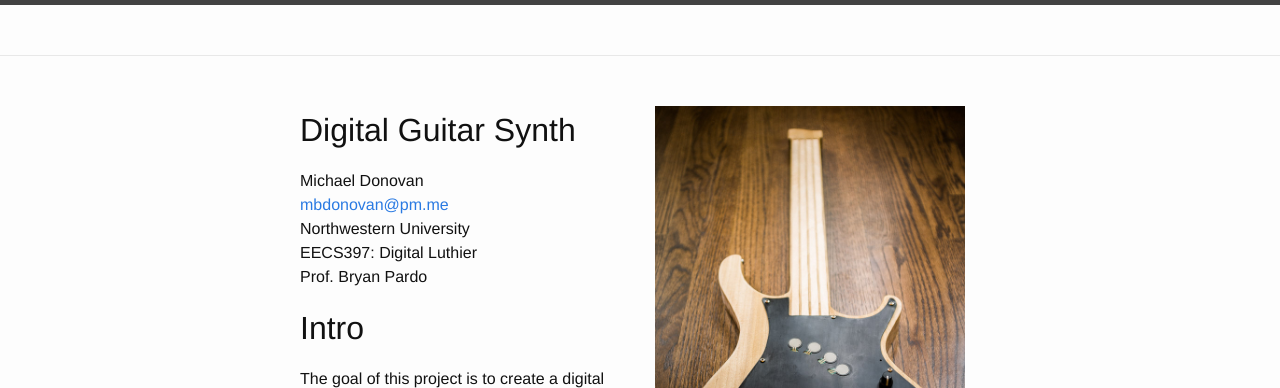
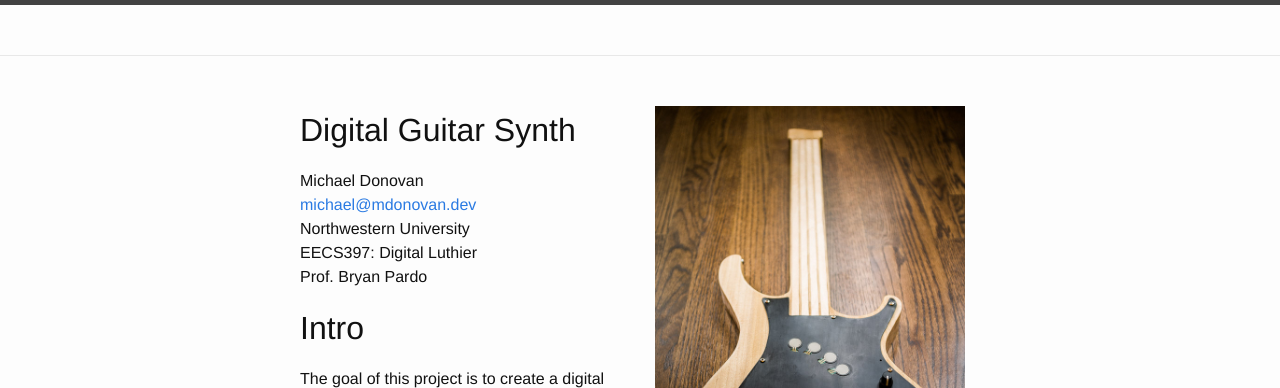
Before and after one commit to michaeldonovan/SynthGuitar, a Jekyll site: the page built from docs/index.html, in a window 1280 px wide and 900 px high. Shown: the top 388 px of the window. Built offline with Jekyll 4.4.1, drawn with Linux system fonts in a browser that asks for light colours; comment, search, counter and statistics services are not loaded; some of the changed text lies outside the part shown.

Commit message:
Update email

```diff
--- a/docs/_config.yml
+++ b/docs/_config.yml
@@ -7,7 +7,7 @@
 
 # Site settings
 title: Michael Donovan
-email: mbdonovan@pm.me
+email: michael@mdonovan.dev
 baseurl: "/SynthGuitar" # the subpath of your site, e.g. /blog
 url: "//michaeldonovan.github.io" # the base hostname & protocol for your site
 github_username:  michaeldonovan
```
